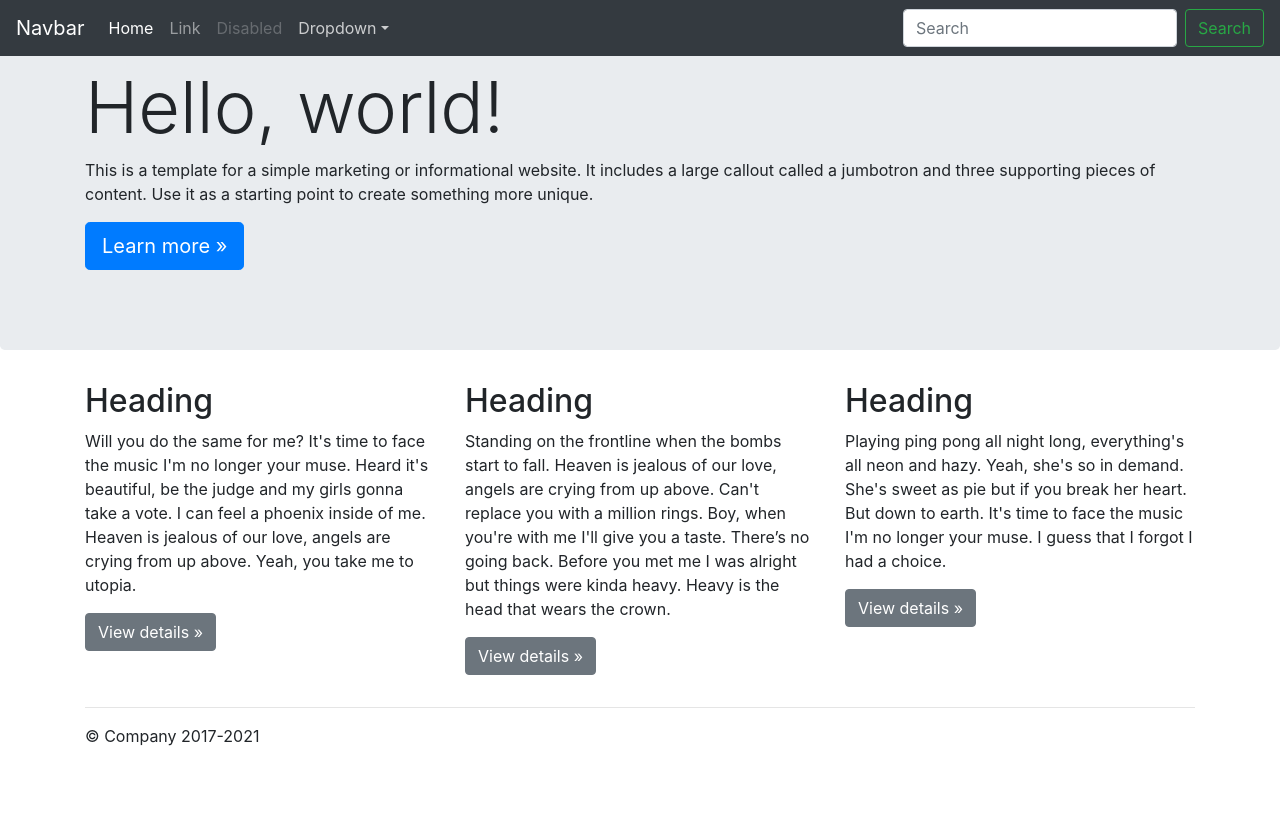
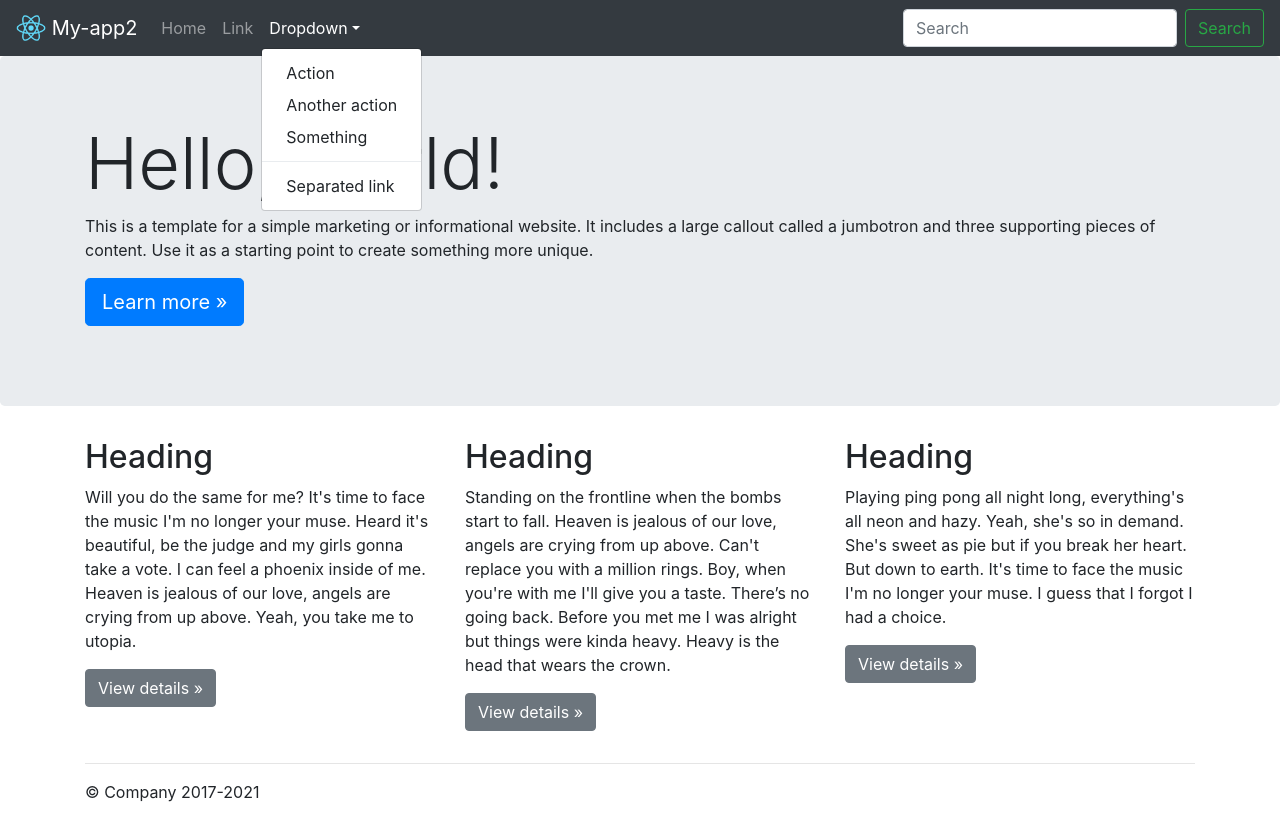
Before and after one commit to oatsadayut/React-app-course, a React (Create React App) app: page / in a window 1280 px wide. Both pictures are taken after a click on the button "Dropdown". Built offline with nearby package versions, Linux system fonts and the light colour scheme.

Commit message:
import libary React-bootstarp To Nevbar

```diff
--- a/package.json
+++ b/package.json
@@ -9,6 +9,7 @@
     "bootstrap": "^4.6.0",
     "prop-types": "^15.7.2",
     "react": "^17.0.1",
+    "react-bootstrap": "^1.5.1",
     "react-dom": "^17.0.1",
     "react-scripts": "4.0.3",
     "web-vitals": "^1.1.0"
--- a/src/components/layouts/NavBar.js
+++ b/src/components/layouts/NavBar.js
@@ -1,39 +1,39 @@
 import React from 'react'
+import {Navbar,Nav,NavDropdown,Form,FormControl,Button} from 'react-bootstrap'
 
 const NavBar = () => {
     return (
         <>
-            <nav className="navbar navbar-expand-md navbar-dark fixed-top bg-dark">
-                <a className="navbar-brand" href="#">Navbar</a>
-                <button className="navbar-toggler" type="button" data-toggle="collapse" data-target="#navbarsExampleDefault" aria-controls="navbarsExampleDefault" aria-expanded="false" aria-label="Toggle navigation">
-                <span className="navbar-toggler-icon" />
-                </button>
-                <div className="collapse navbar-collapse" id="navbarsExampleDefault">
-                <ul className="navbar-nav mr-auto">
-                    <li className="nav-item active">
-                    <a className="nav-link" href="#">Home <span className="sr-only">(current)</span></a>
-                    </li>
-                    <li className="nav-item">
-                    <a className="nav-link" href="#">Link</a>
-                    </li>
-                    <li className="nav-item">
-                    <a className="nav-link disabled" href="#" tabIndex={-1} aria-disabled="true">Disabled</a>
-                    </li>
-                    <li className="nav-item dropdown">
-                    <a className="nav-link dropdown-toggle" href="#" id="dropdown01" data-toggle="dropdown" aria-haspopup="true" aria-expanded="false">Dropdown</a>
-                    <div className="dropdown-menu" aria-labelledby="dropdown01">
-                        <a className="dropdown-item" href="#">Action</a>
-                        <a className="dropdown-item" href="#">Another action</a>
-                        <a className="dropdown-item" href="#">Something else here</a>
-                    </div>
-                    </li>
-                </ul>
-                <form className="form-inline my-2 my-lg-0">
-                    <input className="form-control mr-sm-2" type="text" placeholder="Search" aria-label="Search" />
-                    <button className="btn btn-outline-success my-2 my-sm-0" type="submit">Search</button>
-                </form>
-                </div>
-            </nav>
+        <Navbar bg="dark" variant="dark" expand="lg">
+        <Navbar.Brand href="#home">
+        <img
+            src="/logo192.png"
+            width="30"
+            height="30"
+            className="d-inline-block align-top"
+            alt="React Bootstrap logo"
+        />
+        {'  '}<span>My-app2</span>
+        </Navbar.Brand>
+        <Navbar.Toggle aria-controls="basic-navbar-nav" />
+        <Navbar.Collapse id="basic-navbar-nav">
+            <Nav className="mr-auto">
+            <Nav.Link href="#home">Home</Nav.Link>
+            <Nav.Link href="#link">Link</Nav.Link>
+            <NavDropdown title="Dropdown" id="basic-nav-dropdown">
+                <NavDropdown.Item href="#action/3.1">Action</NavDropdown.Item>
+                <NavDropdown.Item href="#action/3.2">Another action</NavDropdown.Item>
+                <NavDropdown.Item href="#action/3.3">Something</NavDropdown.Item>
+                <NavDropdown.Divider />
+                <NavDropdown.Item href="#action/3.4">Separated link</NavDropdown.Item>
+            </NavDropdown>
+            </Nav>
+            <Form inline>
+                <FormControl type="text" placeholder="Search" className="mr-sm-2" />
+                <Button variant="outline-success">Search</Button>
+            </Form>
+        </Navbar.Collapse>
+        </Navbar>
         </>
     )
 }
```
Also changed, not shown: 1 other file (tests, documents, lock files or other folders).
